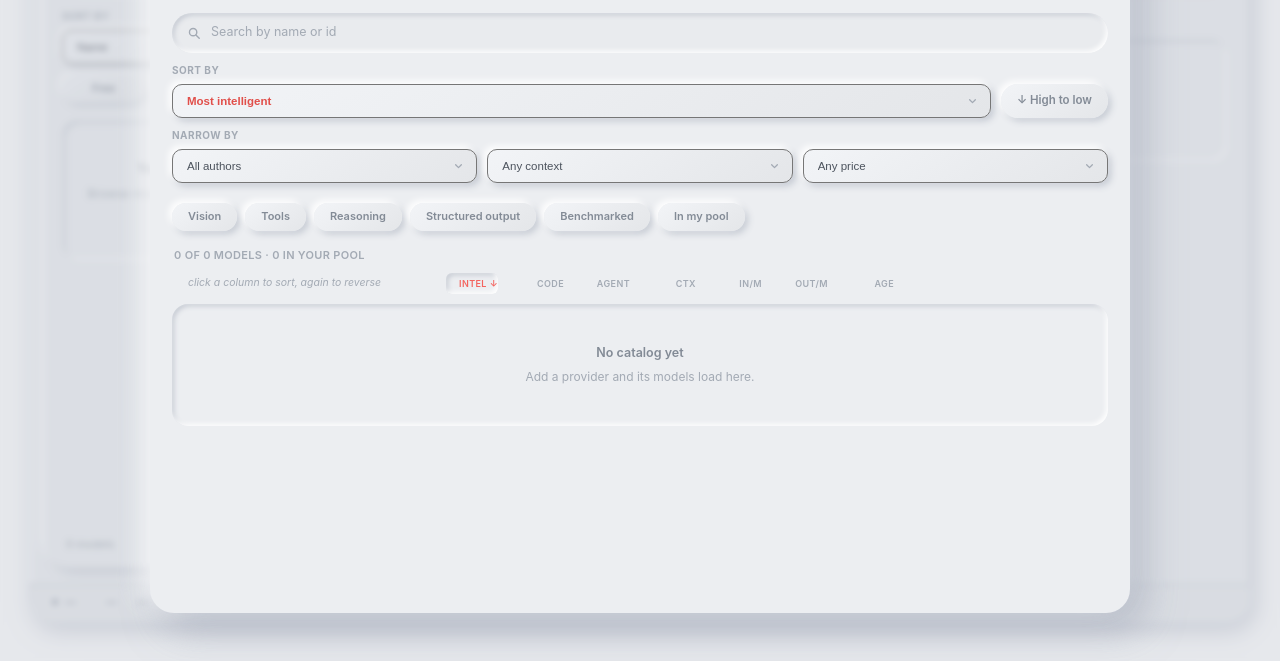
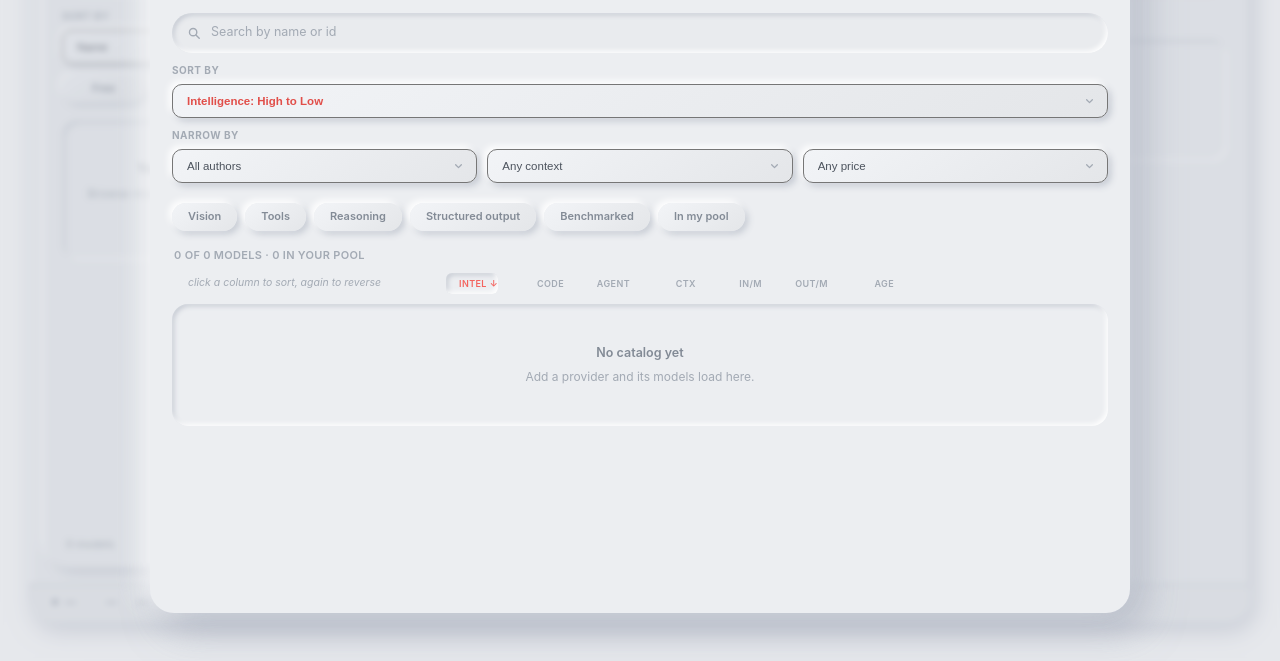
Before and after one commit to CreativeSystemDesign/visualllm, a website: page renderer/index.html in a window 1280 px wide. Both pictures are taken after a click on the button 257 px from the left and 116 px from the top of the page. Shown: the part 139-800 px from the top of the page. Drawn offline with Linux system fonts and the light colour scheme.

Commit message:
Put the direction in the sort label, the way OpenRouter does
Three controls existed for one decision: a dropdown naming a field, a button
naming a direction, and clickable column headers that flipped it. Shane
could not find "ordering" twice, and the reason is that no single control
ever said what order you were going to get.

OpenRouter's models page solves it by writing the direction into the option
— "Pricing: Low to High" and "Pricing: High to Low" are two entries in one
menu, with no separate toggle anywhere. Adopted wholesale; the reverse
button is gone.

Their second idea is the better one and is also taken: most fields offer
only one direction. Nobody is looking for the least intelligent model, so
offering it is clutter pretending to be flexibility. Price and age are the
exceptions, because "what does the expensive tier cost" and "what is oldest"
are real questions.

Column headers stay as a shortcut into the same menu rather than a parallel
mechanism — clicking a column whose field has two directions moves to the
other, and the dropdown always shows the truth. There is no sort state a
menu option cannot express.

Verified against the live 337-model catalog: every option orders as its
label claims, and unknown values stay last in both price directions.

```diff
--- a/renderer/app.js
+++ b/renderer/app.js
@@ -51,8 +51,7 @@ const state = {
   pool: [],             // model ids the user kept — the sidebar shows only these
   browse: {             // the browser's own controls, separate from the sidebar's
     search: '',
-    sort: 'intelligence',
-    desc: true,          // direction, flipped by clicking the active column
+    sort: 'intelligence:desc',   // field and direction in one value
     author: '',
     context: 0,
     price: '',
@@ -995,7 +994,8 @@ function browseMatches() {
     return true
   })
 
-  models.sort(comparator(b.sort, b.desc))
+  const chosen = sortOption(b.sort)
+  models.sort(comparator(chosen.field, chosen.desc))
   return models
 }
 
@@ -1038,9 +1038,33 @@ function comparator(field, desc) {
   }
 }
 
-/** Which direction a column means when you first click it. Cheapest-first for
- *  money and A-Z for names; best-first for anything scored. */
-const ASCENDING_FIRST = new Set(['price', 'price_in', 'name'])
+/**
+ * The sort menu, with direction written into each option.
+ *
+ * Taken from how OpenRouter does it, because it is plainly better than what was
+ * here before — a dropdown, a reverse button, and clickable columns, three
+ * controls for one decision. An option that says "Pricing: Low to High" needs
+ * no arrow to interpret and no second control to find.
+ *
+ * Note that most fields offer only one direction. Nobody is looking for the
+ * least intelligent model, so offering it is clutter pretending to be
+ * flexibility. Price and age are the exceptions where both ends are genuinely
+ * useful — the cheapest, and what the expensive tier costs.
+ */
+const SORT_OPTIONS = [
+  { value: 'intelligence:desc', label: 'Intelligence: High to Low', field: 'intelligence', desc: true },
+  { value: 'coding:desc',       label: 'Coding: High to Low',       field: 'coding',       desc: true },
+  { value: 'agentic:desc',      label: 'Tool use: High to Low',     field: 'agentic',      desc: true },
+  { value: 'context:desc',      label: 'Context: High to Low',      field: 'context',      desc: true },
+  { value: 'price:asc',         label: 'Output price: Low to High', field: 'price',        desc: false },
+  { value: 'price:desc',        label: 'Output price: High to Low', field: 'price',        desc: true },
+  { value: 'price_in:asc',      label: 'Input price: Low to High',  field: 'price_in',     desc: false },
+  { value: 'created:desc',      label: 'Newest first',              field: 'created',      desc: true },
+  { value: 'created:asc',       label: 'Oldest first',              field: 'created',      desc: false },
+  { value: 'name:asc',          label: 'Name: A to Z',              field: 'name',         desc: false },
+]
+
+const sortOption = (value) => SORT_OPTIONS.find((o) => o.value === value) || SORT_OPTIONS[0]
 
 const COLUMNS = [
   ['intelligence', 'intel'],
@@ -1058,12 +1082,13 @@ const COLUMNS = [
  * construction rather than by two sets of numbers that drift apart. */
 function renderBrowseHeader() {
   const head = $('bHeader')
-  const arrow = state.browse.desc ? '↓' : '↑'
+  const chosen = sortOption(state.browse.sort)
+  const arrow = chosen.desc ? '↓' : '↑'
   head.innerHTML = `
     <span class="row-body"><span class="head-hint">click a column to sort, again to reverse</span></span>
     <span class="row-metrics">
       ${COLUMNS.map(([key, label]) => {
-        const on = state.browse.sort === key
+        const on = chosen.field === key
         return `<button class="metric col-sort${on ? ' is-sorted' : ''}" data-sort="${key}">
           <span class="metric-label">${label}${on ? ` ${arrow}` : ''}</span>
         </button>`
@@ -1079,9 +1104,6 @@ function renderBrowse() {
   const models = browseMatches()
   renderBrowseHeader()
 
-  const direction = $('bDirection')
-  direction.textContent = state.browse.desc ? '↓  High to low' : '↑  Low to high'
-  direction.title = 'Reverse the order'
 
   $('bCount').textContent = `${models.length} of ${state.catalog.length} models · ${state.pool.length} in your pool`
 
@@ -1106,6 +1128,11 @@ function renderBrowse() {
 
 function openBrowse() {
   $('browseScrim').hidden = false
+  const sort = $('bSort')
+  if (!sort.options.length) {
+    sort.innerHTML = SORT_OPTIONS.map((o) => `<option value="${o.value}">${o.label}</option>`).join('')
+  }
+  sort.value = state.browse.sort
   // Authors come from whatever is actually in the catalog, not a hard-coded
   // list — a new vendor appears the moment a provider carries one.
   const authors = [...new Set(state.catalog.map((m) => m.author).filter(Boolean))].sort()
@@ -1154,22 +1181,16 @@ $('browseScrim').addEventListener('click', (event) => {
 
   const column = event.target.closest('.col-sort')
   if (column) {
-    const key = column.dataset.sort
-    if (state.browse.sort === key) {
-      state.browse.desc = !state.browse.desc      // clicking again reverses
-    } else {
-      state.browse.sort = key
-      state.browse.desc = !ASCENDING_FIRST.has(key)
-      $('bSort').value = key
+    // A column is a shortcut into the same menu. Clicking one whose field has
+    // two directions on offer moves to the other; a field with only one just
+    // selects it. There is no state a menu option cannot express.
+    const options = SORT_OPTIONS.filter((o) => o.field === column.dataset.sort)
+    if (options.length) {
+      const at = options.findIndex((o) => o.value === state.browse.sort)
+      state.browse.sort = options[(at + 1) % options.length].value
+      $('bSort').value = state.browse.sort
+      renderBrowse()
     }
-    renderBrowse()
-    return
-  }
-
-  const flip = event.target.closest('#bDirection')
-  if (flip) {
-    state.browse.desc = !state.browse.desc
-    renderBrowse()
     return
   }
 
@@ -1185,7 +1206,6 @@ $('browseScrim').addEventListener('click', (event) => {
 $('bSearch').addEventListener('input', (e) => { state.browse.search = e.target.value; renderBrowse() })
 $('bSort').addEventListener('change', (e) => {
   state.browse.sort = e.target.value
-  state.browse.desc = !ASCENDING_FIRST.has(e.target.value)
   renderBrowse()
 })
 $('bAuthor').addEventListener('change', (e) => { state.browse.author = e.target.value; renderBrowse() })
--- a/renderer/index.html
+++ b/renderer/index.html
@@ -189,21 +189,9 @@
 
         <div class="control-group">
           <span class="controls-label">Sort by</span>
-          <div class="browse-row">
           <div class="field-select is-sort">
-            <select id="bSort">
-              <option value="intelligence">Most intelligent</option>
-              <option value="coding">Best at coding</option>
-              <option value="agentic">Best at tool use</option>
-              <option value="price">Cheapest output</option>
-              <option value="price_in">Cheapest input</option>
-              <option value="context">Largest context</option>
-              <option value="created">Newest</option>
-              <option value="name">Name</option>
-            </select>
+            <select id="bSort"></select>
             <svg class="chev" viewBox="0 0 16 16"><path d="M4.5 6.5L8 10l3.5-3.5"/></svg>
-          </div>
-          <button class="btn-ghost direction" id="bDirection" type="button">↓  High to low</button>
           </div>
         </div>
 
```
